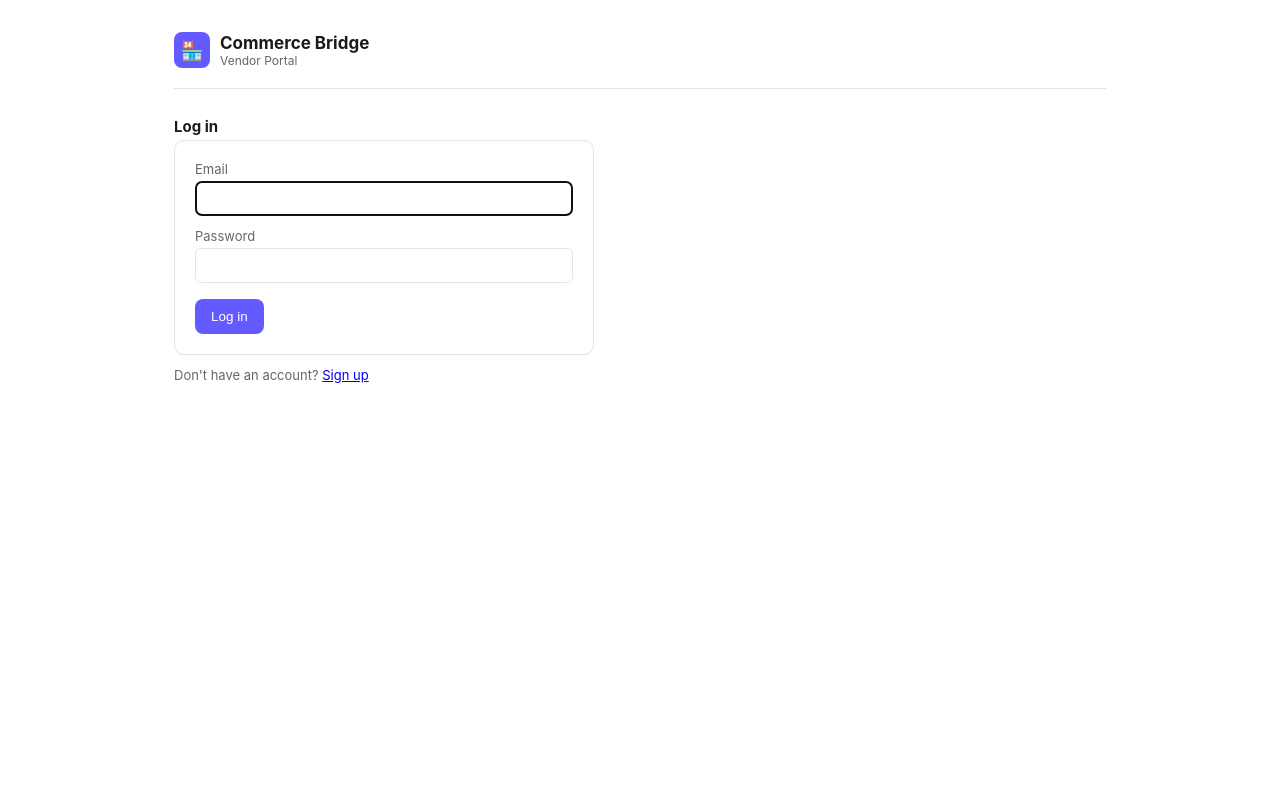
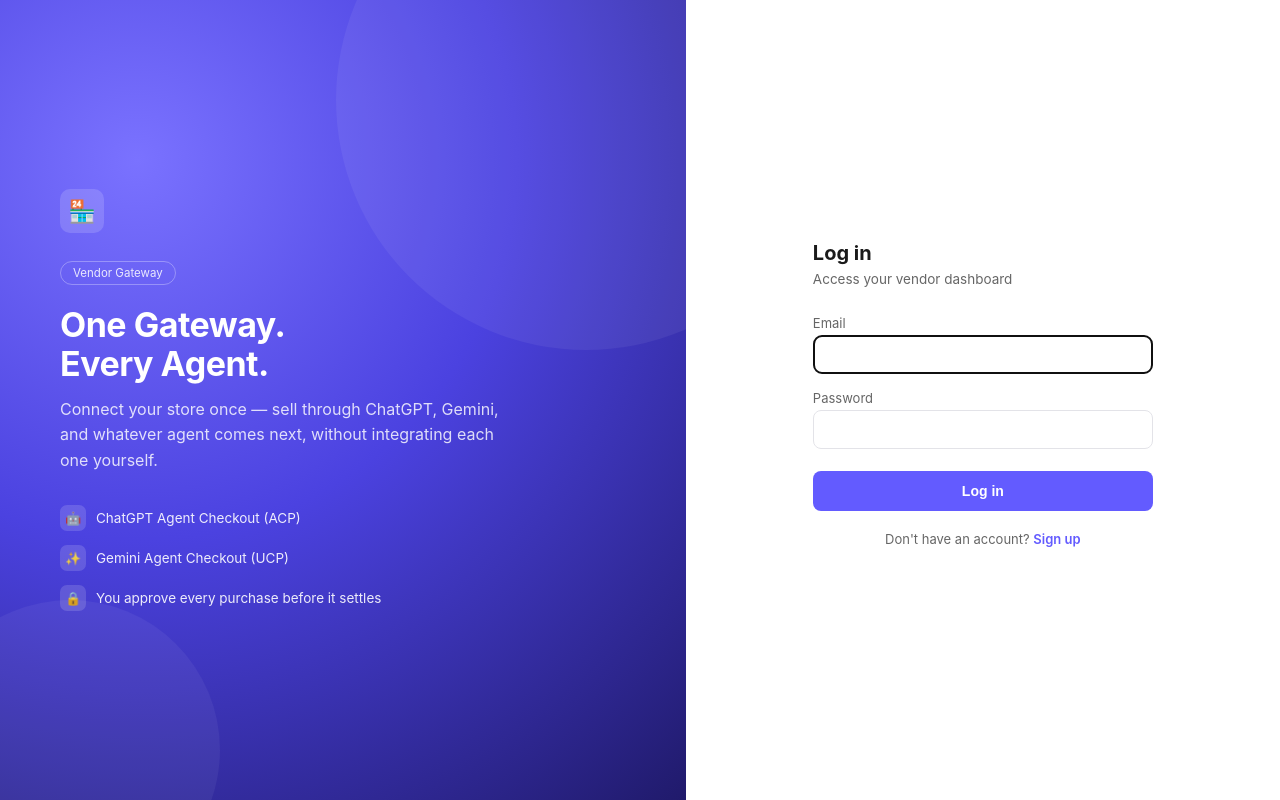
Before and after one commit to juhimishra502/commerce-bridge, a Flask app: page /login in a window 1280 px wide. Run offline with Flask 3, Linux system fonts and the light colour scheme.

Commit message:
Redesign login page as a gateway-style landing page
Split-screen layout with a gradient hero panel, tagline ("One Gateway.
Every Agent."), and feature highlights, closer to how a real payments/
commerce gateway product would present its login rather than a plain form.

```diff
--- a/templates/login.html
+++ b/templates/login.html
@@ -1,18 +1,136 @@
-{% extends "base.html" %}
-{% block title %}Log in — Commerce Bridge{% endblock %}
-{% block content %}
-<section>
+<!DOCTYPE html>
+<html lang="en">
+<head>
+<meta charset="UTF-8">
+<title>Log in — Commerce Bridge</title>
+<style>
+  * { box-sizing: border-box; }
+  html, body { height: 100%; margin: 0; }
+  body {
+    font-family: -apple-system, BlinkMacSystemFont, "Segoe UI", sans-serif;
+    display: flex;
+    min-height: 100vh;
+  }
+
+  .hero {
+    flex: 1.1;
+    background: radial-gradient(circle at 20% 20%, #7a72ff 0%, #4b42e0 45%, #201a6b 100%);
+    color: white;
+    display: flex;
+    flex-direction: column;
+    justify-content: center;
+    padding: 60px;
+    position: relative;
+    overflow: hidden;
+  }
+  .hero::before {
+    content: "";
+    position: absolute;
+    width: 500px; height: 500px;
+    border-radius: 50%;
+    background: rgba(255,255,255,0.06);
+    top: -150px; right: -150px;
+  }
+  .hero::after {
+    content: "";
+    position: absolute;
+    width: 300px; height: 300px;
+    border-radius: 50%;
+    background: rgba(255,255,255,0.05);
+    bottom: -100px; left: -80px;
+  }
+  .hero-inner { position: relative; z-index: 1; max-width: 460px; }
+  .hero .logo {
+    width: 44px; height: 44px; border-radius: 10px;
+    background: rgba(255,255,255,0.15);
+    display: flex; align-items: center; justify-content: center;
+    font-size: 22px; margin-bottom: 28px;
+  }
+  .hero h1 {
+    font-size: 34px; line-height: 1.15; margin: 0 0 14px;
+    letter-spacing: -0.5px;
+  }
+  .hero p.tagline {
+    font-size: 16px; color: rgba(255,255,255,0.82); line-height: 1.6; margin: 0 0 32px;
+  }
+  .hero .features { display: flex; flex-direction: column; gap: 14px; }
+  .hero .feature { display: flex; align-items: center; gap: 10px; font-size: 13.5px; color: rgba(255,255,255,0.9); }
+  .hero .feature .dot {
+    width: 26px; height: 26px; border-radius: 7px; background: rgba(255,255,255,0.15);
+    display: flex; align-items: center; justify-content: center; font-size: 13px; flex-shrink: 0;
+  }
+  .hero .badge {
+    display: inline-block; font-size: 11.5px; color: rgba(255,255,255,0.85);
+    border: 1px solid rgba(255,255,255,0.3); border-radius: 20px; padding: 4px 12px;
+    margin-bottom: 20px;
+  }
+
+  .panel {
+    flex: 1;
+    display: flex;
+    align-items: center;
+    justify-content: center;
+    padding: 40px;
+    background: #fff;
+  }
+  .panel-inner { width: 100%; max-width: 340px; }
+  .panel h2 { font-size: 20px; margin: 0 0 6px; color: #1a1a1a; }
+  .panel p.sub { font-size: 13.5px; color: #666; margin: 0 0 28px; }
+
+  label { font-size: 13px; color: #666; display: block; margin: 16px 0 4px; }
+  label:first-of-type { margin-top: 0; }
+  input[type="email"], input[type="password"] {
+    width: 100%; padding: 10px 12px; border: 1px solid #e3e3e8; border-radius: 8px; font-size: 14px;
+    font-family: inherit;
+  }
+  button {
+    width: 100%; background: #635bff; color: white; border: none;
+    padding: 12px 16px; border-radius: 8px; cursor: pointer; font-size: 14px; font-weight: 600;
+    margin-top: 22px;
+  }
+  button:hover { background: #4b42e0; }
+  .error { color: #b00020; font-size: 13px; margin-top: 10px; }
+  .helper-link { font-size: 13px; color: #666; margin-top: 20px; text-align: center; }
+  .helper-link a { color: #635bff; text-decoration: none; font-weight: 600; }
+
+  @media (max-width: 760px) {
+    body { flex-direction: column; }
+    .hero { padding: 40px 28px; }
+    .hero h1 { font-size: 26px; }
+  }
+</style>
+</head>
+<body>
+
+  <div class="hero">
+    <div class="hero-inner">
+      <div class="logo">🏪</div>
+      <div class="badge">Vendor Gateway</div>
+      <h1>One Gateway.<br>Every Agent.</h1>
+      <p class="tagline">Connect your store once — sell through ChatGPT, Gemini, and whatever agent comes next, without integrating each one yourself.</p>
+      <div class="features">
+        <div class="feature"><span class="dot">🤖</span> ChatGPT Agent Checkout (ACP)</div>
+        <div class="feature"><span class="dot">✨</span> Gemini Agent Checkout (UCP)</div>
+        <div class="feature"><span class="dot">🔒</span> You approve every purchase before it settles</div>
+      </div>
+    </div>
+  </div>
+
+  <div class="panel">
+    <div class="panel-inner">
       <h2>Log in</h2>
-  <form method="post" class="card">
+      <p class="sub">Access your vendor dashboard</p>
+      <form method="post">
         <label>Email</label>
         <input type="email" name="email" required autofocus>
         <label>Password</label>
         <input type="password" name="password" required>
         {% if error %}<div class="error">{{ error }}</div>{% endif %}
-    <div style="margin-top:16px;">
         <button type="submit">Log in</button>
-    </div>
       </form>
       <p class="helper-link">Don't have an account? <a href="{{ url_for('signup') }}">Sign up</a></p>
-</section>
-{% endblock %}
+    </div>
+  </div>
+
+</body>
+</html>
```
Lines whose indentation alone changed are shown as unchanged.
